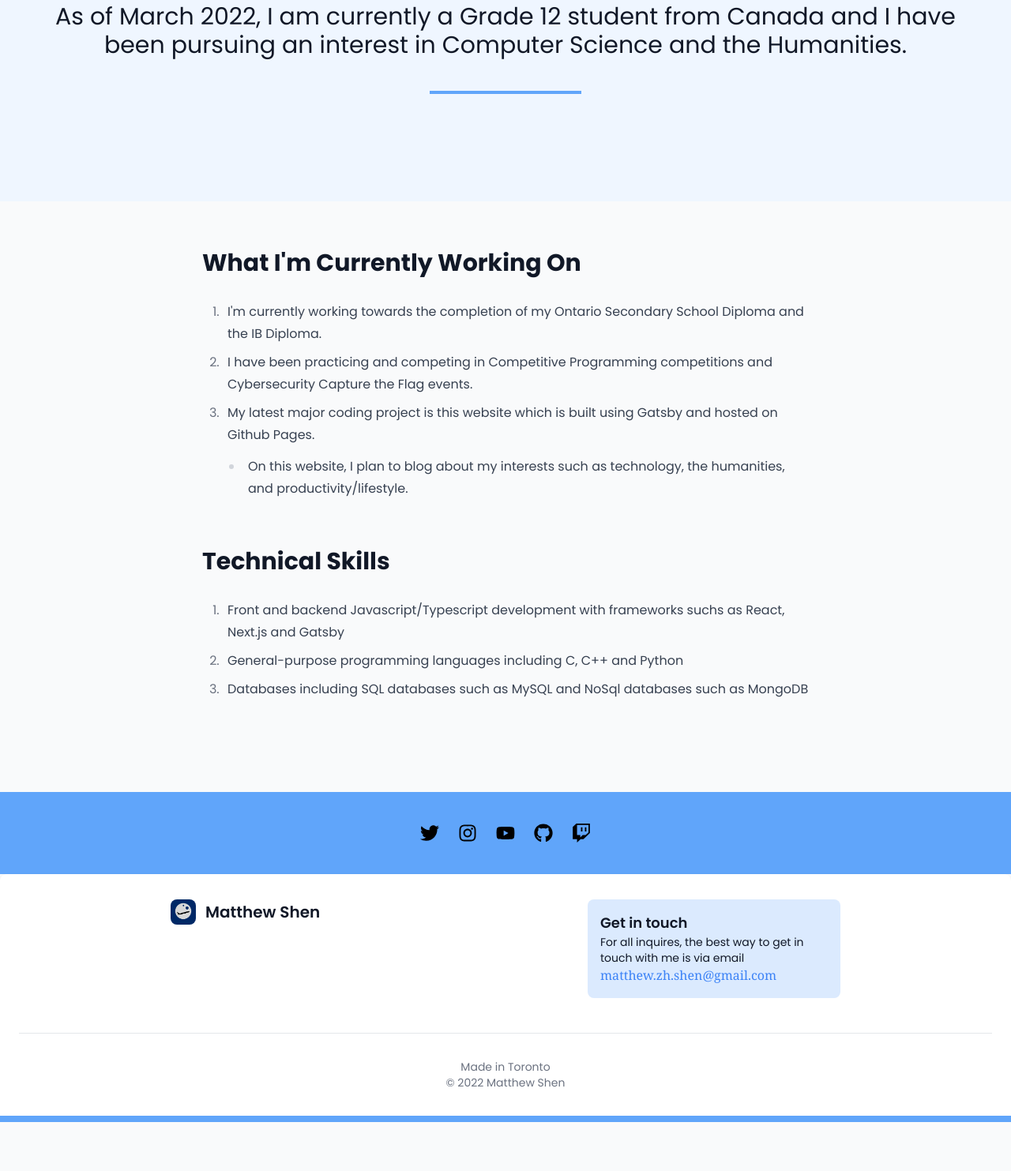
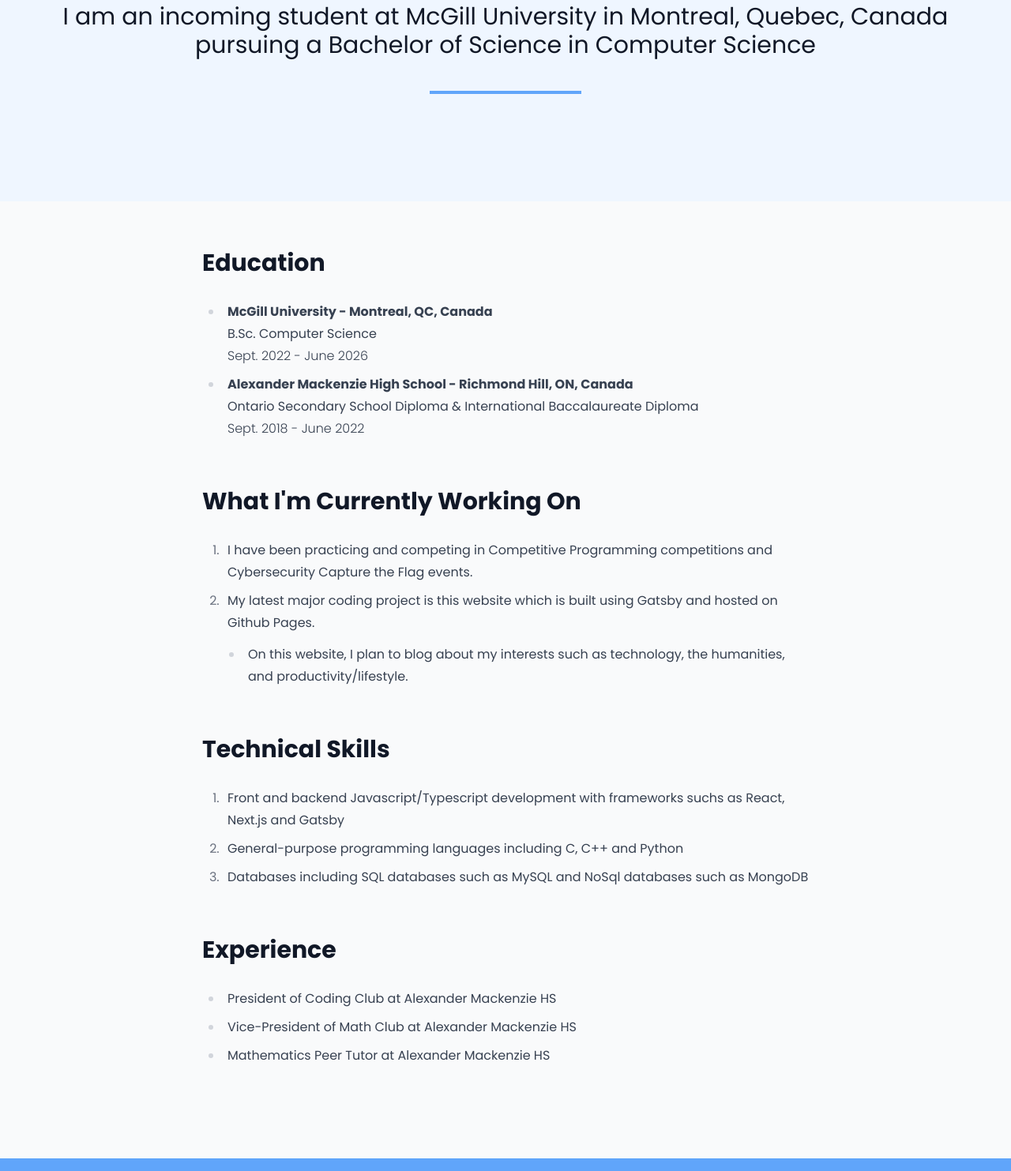
Before and after one commit to flyme2bluemoon/flyme2bluemoon.github.io, a Gatsby site: page /about in a window 1280 px wide. Shown: the part 337-1820 px from the top of the page at 79% size. Before the commit the page ends 1758 px from the top, so only its background shows below. Built offline with nearby package versions, Linux system fonts and the light colour scheme; Gatsby itself is replaced by a stand-in of ours.

Commit message:
updated about

```diff
--- a/src/pages/about.tsx
+++ b/src/pages/about.tsx
@@ -7,14 +7,28 @@ const About = () => {
       <>
         <div className="pb-24 pt-48 text-center bg-blue-50 dark:bg-slate-800">
           <h1 className="text-5xl font-bold pb-10">&#x1F468;&#x200D;&#x1F393; About Me</h1>
-          <div className="text-3xl max-w-6xl mx-auto">As of March 2022, I am currently a Grade 12 student from Canada and I have been pursuing an interest in Computer Science and the Humanities.</div>
+          <div className="text-3xl max-w-6xl mx-auto">I am an incoming student at McGill University in Montreal,&nbsp;Quebec,&nbsp;Canada pursuing a Bachelor of Science in Computer Science</div>
           <hr className="w-48 border-2 mx-auto m-10 border-blue-400 dark:border-blue-800" />
         </div>
         <div className="mx-auto max-w-3xl prose dark:prose-invert pb-24">
           <div>
+            <h2 className="text-3xl font-bold">Education</h2>
+            <ul className="list-disc">
+              <li>
+                <b>McGill University - Montreal, QC, Canada</b> <br />
+                B.Sc. Computer Science <br />
+                <span className="font-light">Sept. 2022 - June 2026</span>
+              </li>
+              <li>
+                <b>Alexander Mackenzie High School - Richmond Hill, ON, Canada</b> <br />
+                Ontario Secondary School Diploma &amp; International Baccalaureate Diploma <br />
+                <span className="font-light">Sept. 2018 - June 2022</span>
+              </li>
+            </ul>
+          </div>
+          <div>
             <h2 className="text-3xl font-bold">What I'm Currently Working On</h2>
             <ol className="list-decimal">
-              <li>I'm currently working towards the completion of my Ontario Secondary School Diploma and the IB Diploma.</li>
               <li>I have been practicing and competing in Competitive Programming competitions and Cybersecurity Capture the Flag events.</li>
               <li>My latest major coding project is this website which is built using Gatsby and hosted on Github Pages.</li>
               <ul>
@@ -30,6 +44,14 @@ const About = () => {
               <li>Databases including SQL databases such as MySQL and NoSql databases such as MongoDB</li>
             </ol>
           </div>
+          <div>
+            <h2 className="text-3xl font-bold">Experience</h2>
+            <ul className="list-disc">
+              <li>President of Coding Club at Alexander Mackenzie HS</li>
+              <li>Vice-President of Math Club at Alexander Mackenzie HS</li>
+              <li>Mathematics Peer Tutor at Alexander Mackenzie HS</li>
+            </ul>
+          </div>
         </div>
       </>
     </Layout>
--- a/src/pages/index.tsx
+++ b/src/pages/index.tsx
@@ -4,7 +4,6 @@ import Layout from "../components/layout";
 
 const Home = () => {
   const [greeting, setGreeting] = useState("");
-  const [cursorVisibility, setCursorVisibiility] = useState(true);
 
   useEffect(() => {
     const myGreeting = "Hello, my name is";
```
Also changed, not shown: 1 other file.
